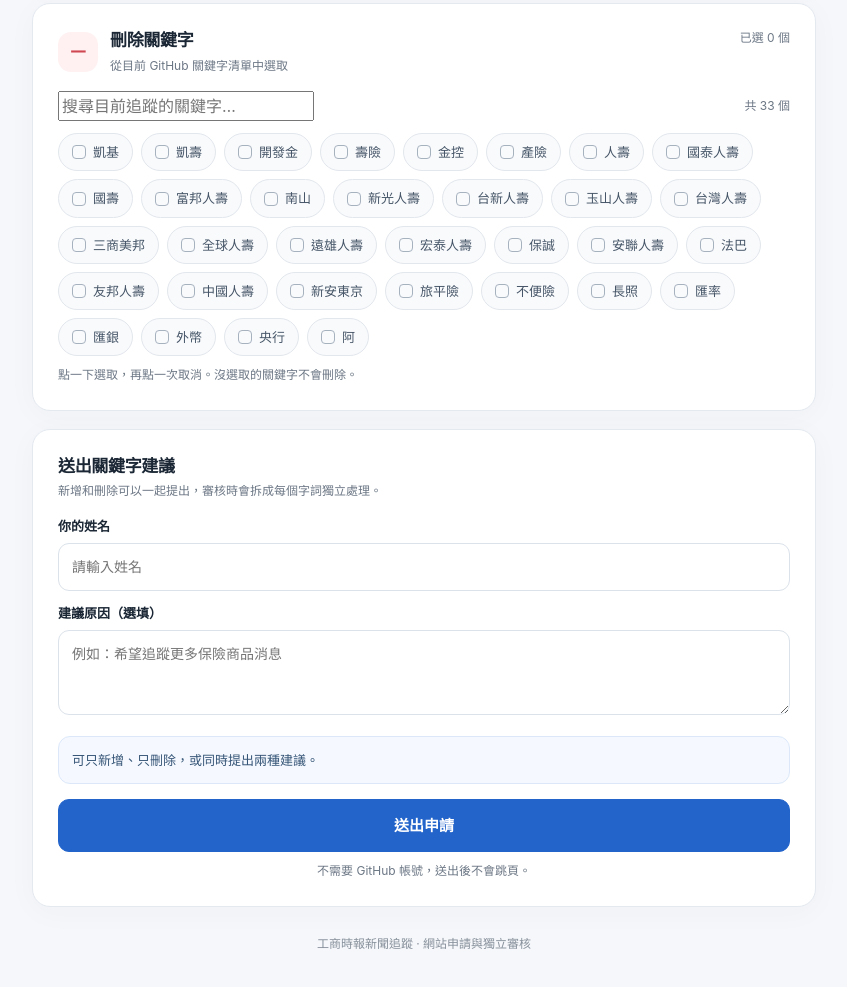
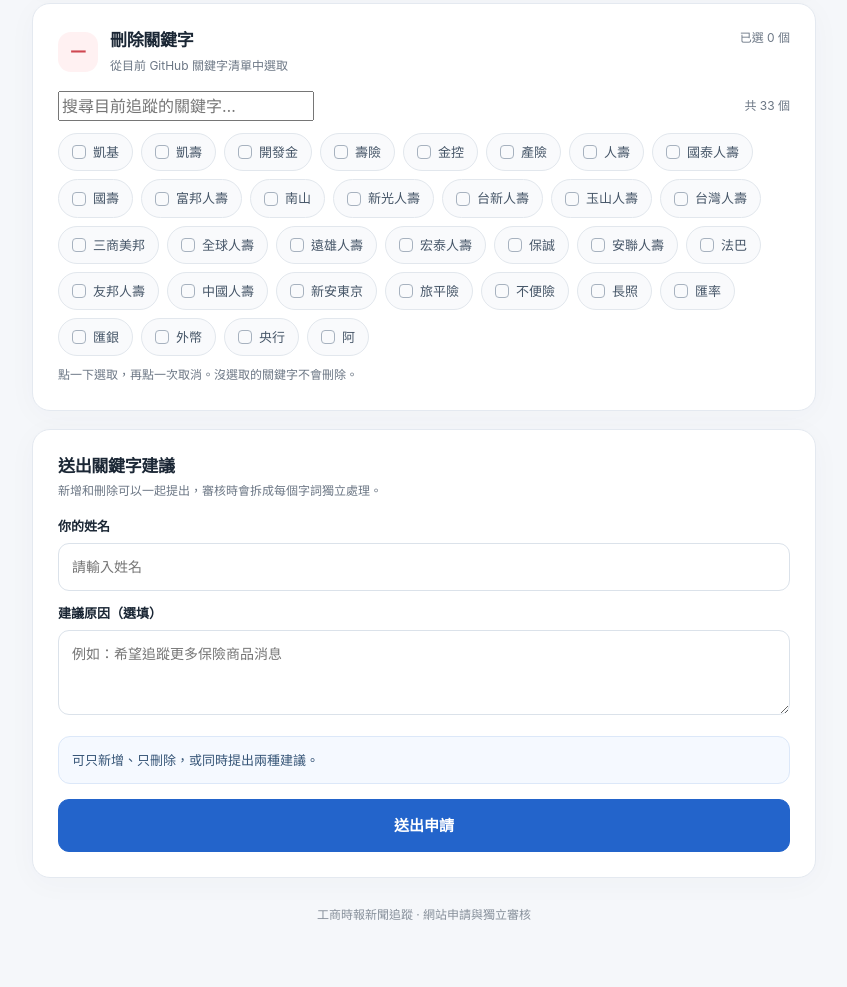
Before and after one commit to hub-google/ctee-line-bot, a plain HTML site: page viewer/public/keywords.html in a window 1280 px wide. Shown: the part 426-1413 px from the top of the page, without its empty margins (216-1063 px from the left). Drawn offline with Linux system fonts and the light colour scheme.

Commit message:
ui: remove unnecessary GitHub account note under keyword request form

```diff
--- a/viewer/public/keywords.html
+++ b/viewer/public/keywords.html
@@ -76,7 +76,6 @@ input:focus,textarea:focus{border-color:#7aa6e6;box-shadow:0 0 0 3px #2364cb1a}t
 <div class="summary" id="summary">請先填寫要新增或移除的關鍵字。</div>
 <div id="submitNotice" role="status" aria-live="polite"></div>
 <button type="submit" class="btn blue full submit" id="submitSuggestion" style="margin-top:15px">送出申請</button>
-<p class="tip" style="text-align:center">不需要 GitHub 帳號，送出後不會跳頁。</p>
 </section>
 </form>
 </section>
```
